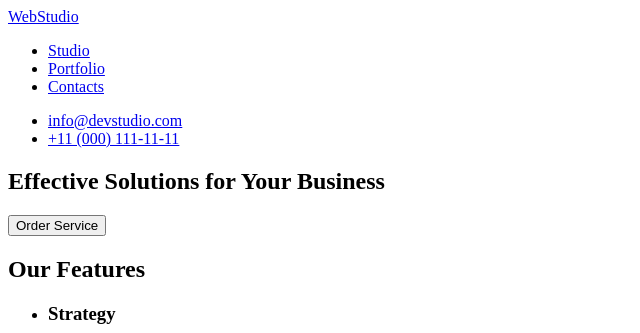
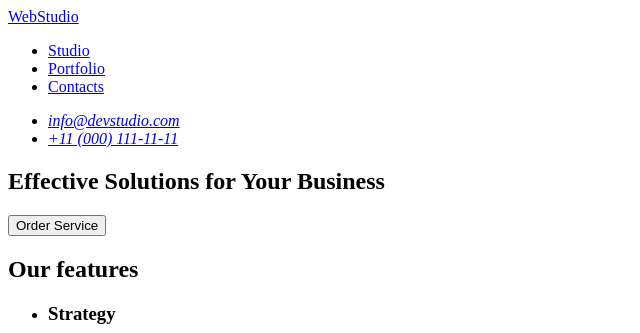
Before and after one commit to urbulent/goit-markup-hw-01, a plain HTML site: page index.html in a window 1280 px wide. Shown: the top 333 px of the page, 0-640 px from the left. Drawn offline with Linux system fonts and the light colour scheme.

Commit message:
Update index.html

```diff
--- a/index.html
+++ b/index.html
@@ -10,18 +10,19 @@
     <!--шапка-->
   <header>
   <nav>
-  <a href="index.html" id="logo">WebStudio</a>
+  <a href="index.html">WebStudio</a>
    <ul>
       <li><a href="/">Studio</a></li>
       <li><a href="/">Portfolio</a></li>
       <li><a href="/">Contacts</a></li>
     </ul>
   </nav>
+  <address>
     <ul>
-     <li><a href="mailto:info@devstudio.com">info@devstudio.com</a>
-     <li><a href="tel:+110001111111">+11 (000) 111-11-11</a>
-     </li>
+     <li><a href="mailto:info@devstudio.com">info@devstudio.com</a></li>
+     <li><a href="tel:+110001111111">+11 (000) 111-11-11</a></li>
     </ul>
+    </address>
   </header>
 
   <main>
@@ -32,7 +33,7 @@
     </section>
     <!--секція 2-->
     <section>
-      <h2> Our Features</h2>
+      <h2> Our features</h2>
       <ul>
         <li>
           <h3>Strategy</h3>
@@ -71,7 +72,7 @@
     <ul>
       <li>
         <img src="./images/mark.jpg" alt="mark" width="264" height="260">
-        <h3>Mark Guererro</h3>
+        <h3>Mark Guerrero</h3>
         <p>Product Designer</p>
       </li>
       <li>
```
